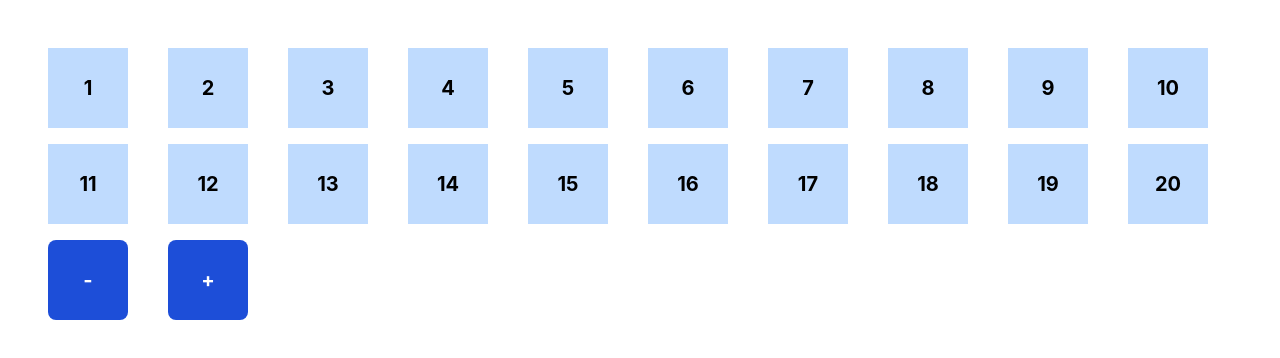
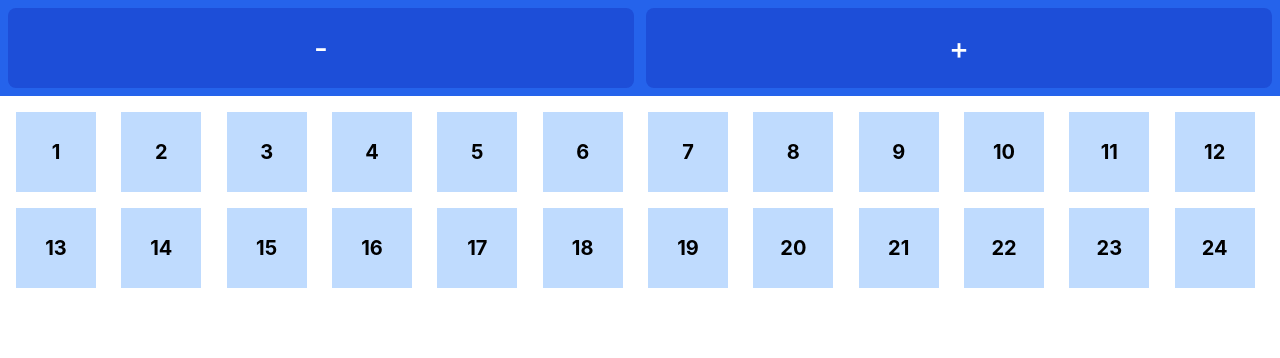
Before and after one commit to preetipanwar/movie-watchlist, a React (Vite) app: page / in a window 1280 px wide. Shown: the top 358 px of the page. Built offline with nearby package versions, Linux system fonts and the light colour scheme.

Commit message:
moved to new component with improved styling

```diff
--- a/src/App.tsx
+++ b/src/App.tsx
@@ -1,37 +1,9 @@
-import { useState } from 'react';
+import Square1 from './components/Square1';
 
 function App() {
-  const [numbers, setNumbers] = useState([
-    1, 2, 3, 4, 5, 6, 7, 8, 9, 10, 11, 12, 13, 14, 15, 16, 17, 18, 19, 20,
-  ]);
-
   return (
     <>
-      <div className="grid grid-cols-10 gap-4 p-12 w-screen">
-        {numbers.map((number) => (
-          <div className="flex justify-center items-center h-20 w-20 bg-blue-200 text-black text-xl font-bold">
-            {number}
-          </div>
-        ))}
-        <button
-          className="flex justify-center items-center h-20 w-20 bg-blue-700 text-white text-xl font-bold"
-          onClick={() => {
-            const completeArray = [...numbers];
-            completeArray.pop();
-            setNumbers(completeArray);
-          }}
-        >
-          -
-        </button>
-        <button
-          className="flex justify-center items-center h-20 w-20 bg-blue-700 text-white text-xl font-bold"
-          onClick={() =>
-            setNumbers((numbers) => [...numbers, numbers.length + 1])
-          }
-        >
-          +
-        </button>
-      </div>
+      <Square1 />
     </>
   );
 }
--- /dev/null
+++ b/src/components/Square1.tsx
@@ -0,0 +1,40 @@
+import { useState } from 'react';
+
+export default function Square1() {
+  const [numbers, setNumbers] = useState([
+    1, 2, 3, 4, 5, 6, 7, 8, 9, 10, 11, 12, 13, 14, 15, 16, 17, 18, 19, 20, 21,
+    22, 23, 24,
+  ]);
+
+  return (
+    <>
+      <div className="flex gap-3 bg-blue-600 p-2 justify-center">
+        <button
+          className="flex justify-center items-center h-20 w-1/2 bg-blue-700 text-white text-3xl font-medium"
+          onClick={() => {
+            const copiedNumbers = [...numbers];
+            copiedNumbers.pop();
+            setNumbers(copiedNumbers);
+          }}
+        >
+          -
+        </button>
+        <button
+          className="flex justify-center items-center h-20 w-1/2 bg-blue-700 text-white text-3xl font-medium"
+          onClick={() =>
+            setNumbers((numbers) => [...numbers, numbers.length + 1])
+          }
+        >
+          +
+        </button>
+      </div>
+      <div className="grid grid-cols-12 wrap gap-4 p-4 w-screen">
+        {numbers.map((number) => (
+          <div className="flex justify-center items-center h-20 w-20 bg-blue-200 text-black text-xl font-bold">
+            {number}
+          </div>
+        ))}
+      </div>
+    </>
+  );
+}
```
